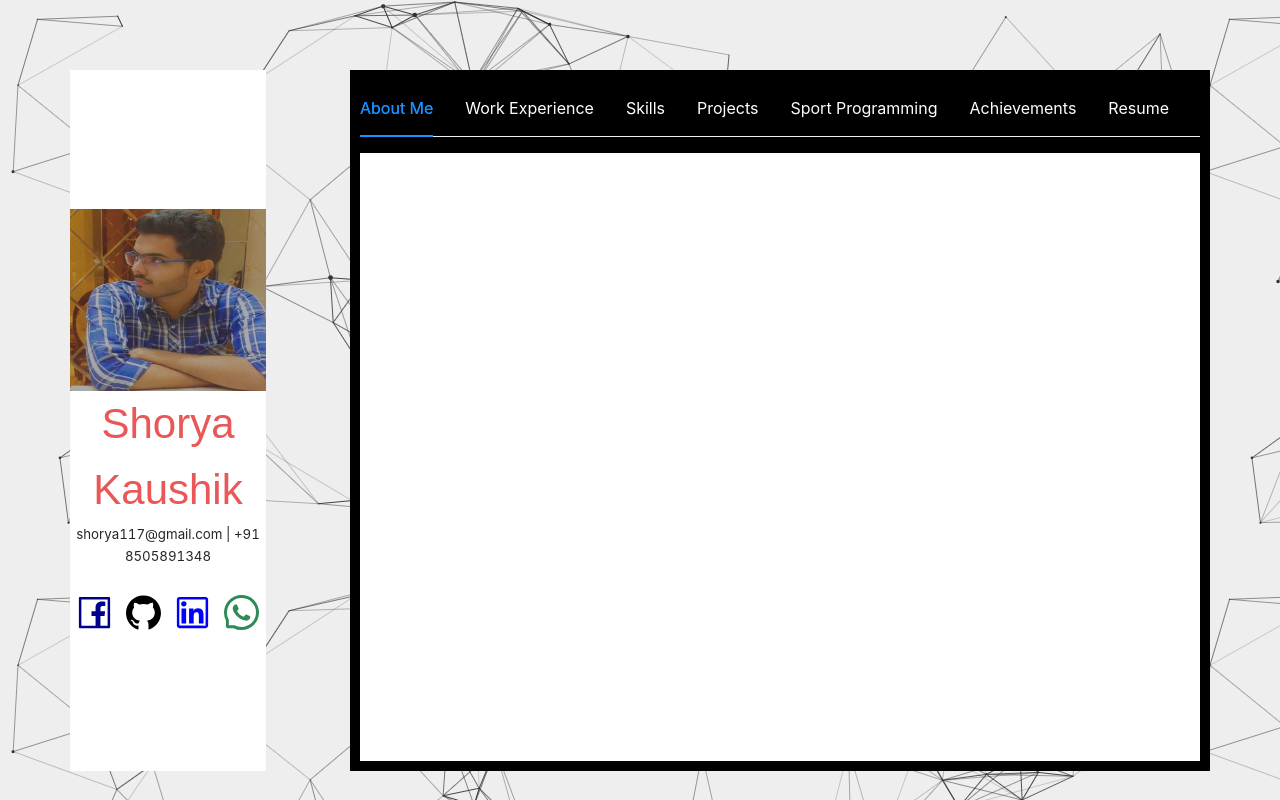
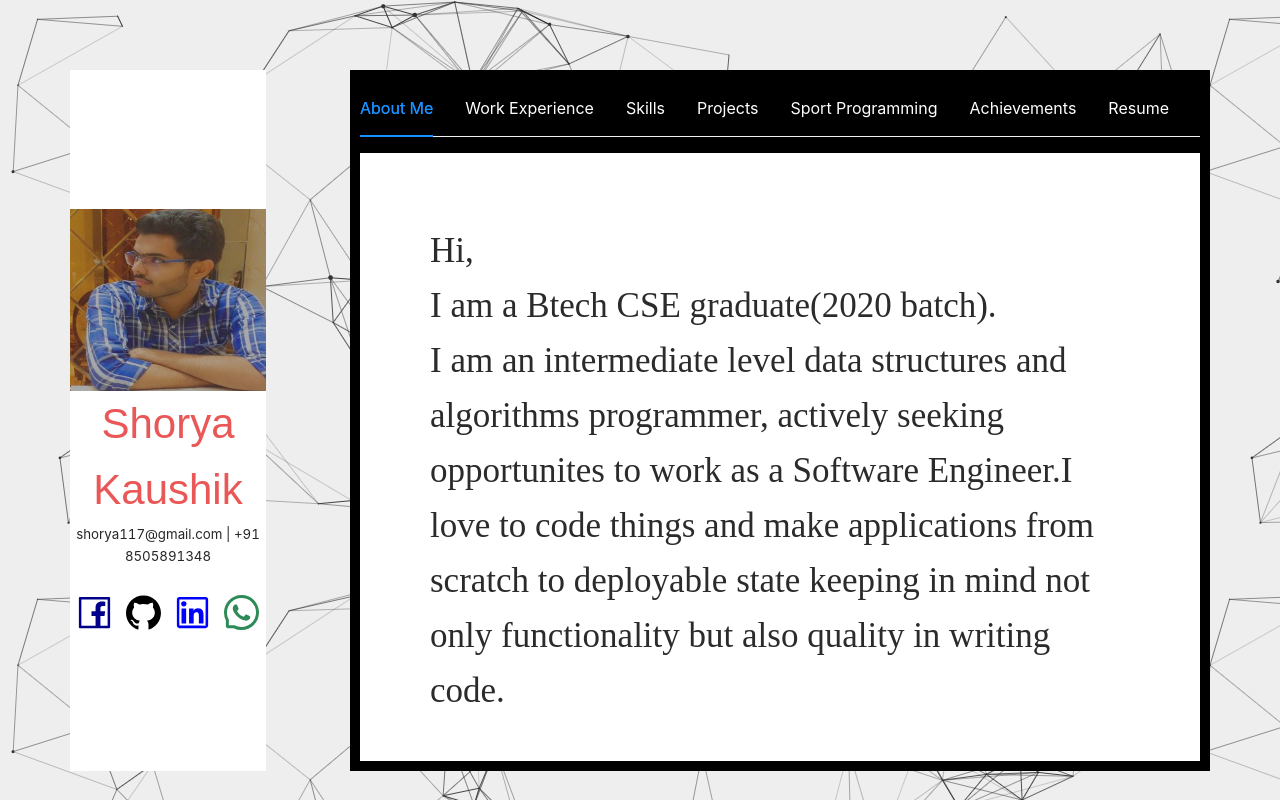
Before and after one commit to shoryakaushik/Portfolio, a React (Create React App) app: page / in a window 1280 px wide. Built offline with nearby package versions, Linux system fonts and the light colour scheme.

Commit message:
Add about me

```diff
--- a/src/components/AboutMe/index.tsx
+++ b/src/components/AboutMe/index.tsx
@@ -1,10 +1,20 @@
 import React from 'react';
 import './style.css';
 
-export const AddLink: React.FC = () =>{
+export const AboutMe: React.FC = () =>{
     return(
-           <div>
-               about me
+           <div className="about-content">
+               <p>
+                   Hi,
+                   <br />
+                   I am a Btech CSE graduate(2020 batch).
+                   <br />
+                   I am an intermediate level data structures and algorithms programmer, actively seeking opportunites to work as
+                   a Software Engineer.I love to code things and make applications from scratch to deployable state keeping in mind not only
+                   functionality but also quality in writing code.
+
+               </p>
+
            </div>
     );
 }
--- a/src/components/AboutMe/style.css
+++ b/src/components/AboutMe/style.css
@@ -0,0 +1,8 @@
+p
+{
+    color: rgb(44, 43, 43);
+    font-size: 2.5em;
+    text-align: left;
+    padding: 2em 2em 2em 2em;
+    font-family: 'Pridi', serif;
+}
--- a/src/components/Details/index.tsx
+++ b/src/components/Details/index.tsx
@@ -2,39 +2,74 @@ import React from "react";
 import "./style.css";
 import "antd/dist/antd.css";
 
-import { Tabs } from 'antd';
+import { Tabs } from "antd";
 import { Skills } from "../Skills";
+import { AboutMe } from "../AboutMe";
 export const Details: React.FC = () => {
-
   const { TabPane } = Tabs;
 
   return (
     <div className="detail-nav">
-         <Tabs defaultActiveKey="1" size={"large"} style={{padding:10, backgroundColor:"black",color:"white",height:"100%"}}>
-          <TabPane tab="About Me" key="1" style={{backgroundColor:"white", height:"76vh",width:""}}>
-            Content of tab 1
+      <Tabs
+        defaultActiveKey="1"
+        size={"large"}
+        style={{
+          padding: 10,
+          backgroundColor: "black",
+          color: "white",
+          height: "100%",
+        }}
+      >
+        <TabPane
+          tab="About Me"
+          key="1"
+          style={{ backgroundColor: "white", height: "76vh", width: "" }}
+        >
+          <AboutMe />
         </TabPane>
-          <TabPane tab="Work Experience" key="2" style={{backgroundColor:"white", height:"76vh"}}>
+        <TabPane
+          tab="Work Experience"
+          key="2"
+          style={{ backgroundColor: "white", height: "76vh" }}
+        >
           Content of tab 2
         </TabPane>
-          <TabPane tab="Skills" key="3" style={{backgroundColor:"white", height:"76vh",color:"black"}}>
+        <TabPane
+          tab="Skills"
+          key="3"
+          style={{ backgroundColor: "white", height: "76vh", color: "black" }}
+        >
           <Skills />
         </TabPane>
-          <TabPane tab="Projects" key="4" style={{backgroundColor:"white", height:"76vh"}}>
+        <TabPane
+          tab="Projects"
+          key="4"
+          style={{ backgroundColor: "white", height: "76vh" }}
+        >
           Content of tab 3
         </TabPane>
-          <TabPane tab="Sport Programming" key="5" style={{backgroundColor:"white", height:"76vh"}}>
+        <TabPane
+          tab="Sport Programming"
+          key="5"
+          style={{ backgroundColor: "white", height: "76vh" }}
+        >
           Content of tab 3
         </TabPane>
-          <TabPane tab="Achievements" key="6" style={{backgroundColor:"white", height:"76vh"}}>
+        <TabPane
+          tab="Achievements"
+          key="6"
+          style={{ backgroundColor: "white", height: "76vh" }}
+        >
           Content of tab 3
         </TabPane>
-          <TabPane tab="Resume" key="7" style={{backgroundColor:"white", height:"76vh"}}>
+        <TabPane
+          tab="Resume"
+          key="7"
+          style={{ backgroundColor: "white", height: "76vh" }}
+        >
           Content of tab 3
         </TabPane>
       </Tabs>
-
-
     </div>
   );
 };
```
Lines whose indentation alone changed are shown as unchanged.
